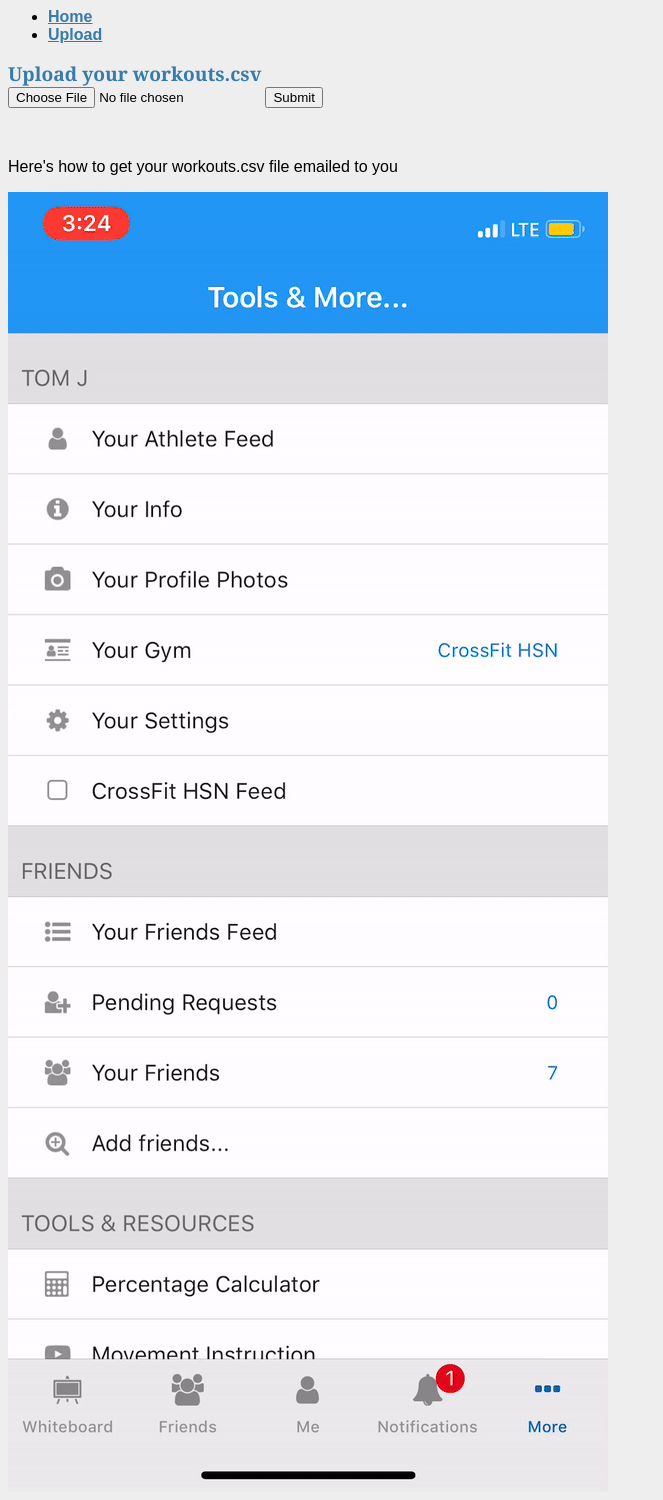
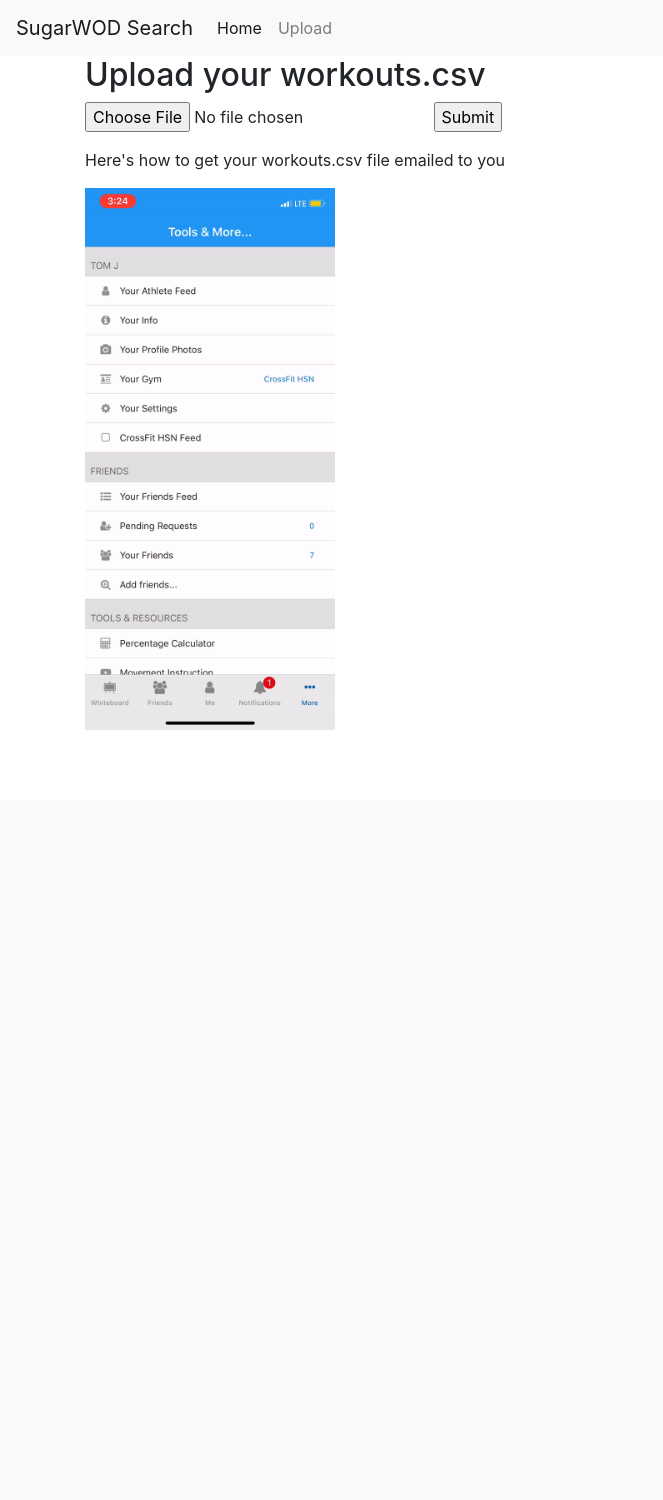
Before and after one commit to tjohnsen8/workout-search, a Flask app: page /upload in a window 1280 px wide. Shown: the whole page, without its empty margins (0-663 px from the left). After the commit the page ends 730 px from the top, so only its background shows below. Run offline with Flask 2, Linux system fonts and the light colour scheme; some libraries are stand-ins or nearby versions.

Commit message:
Updated app to auto-reload, added bootstrap css & js, moved navigation into navbar, tried to apply the dry principle to the templates, introduced base.html and template partials as includes.

```diff
--- a/app.py
+++ b/app.py
@@ -16,7 +16,7 @@ def home():
 	search = WorkoutSearchForm(request.form)
 	if request.method == 'POST':
 		return search_results(search)
-	return render_template("main.html", form=search)
+	return render_template("base.html", form=search)
 
 
 @application.route('/results')
@@ -25,7 +25,7 @@ def search_results(search):
 	results = SugarWodSearch(search_string)
 	table = WorkoutResults([Workout(result) for result in results])
 	table.border = True
-	return render_template("main.html", form=search, table=table)
+	return render_template("_search.html", form=search, table=table)
 
 
 @application.route('/upload', methods=['GET', 'POST'])
@@ -43,5 +43,6 @@ def upload():
 
 
 if __name__ == '__main__':
+	application.config['TEMPLATES_AUTO_RELOAD'] = True
 	application.secret_key = os.urandom(12)
 	application.run(host='0.0.0.0')
--- a/static/style.css
+++ b/static/style.css
@@ -1,18 +1,61 @@
-body            { font-family: sans-serif; background: #eee; }
-a, h1, h2       { color: #377ba8; }
-h1, h2          { font-family: 'Georgia', serif; margin: 0; }
-h1              { border-bottom: 2px solid #eee; }
-h2              { font-size: 1.2em; }
-
-.page           { margin: 2em auto; width: 35em; border: 5px solid #ccc;
-                  padding: 0.8em; background: white; }
-.entries        { list-style: none; margin: 0; padding: 0; }
-.entries li     { margin: 0.8em 1.2em; }
-.entries li h2  { margin-left: -1em; }
-.add-entry      { font-size: 0.9em; border-bottom: 1px solid #ccc; }
-.add-entry dl   { font-weight: bold; }
-.metanav        { text-align: right; font-size: 0.8em; padding: 0.3em;
-                  margin-bottom: 1em; background: #fafafa; }
-.flash          { background: #cee5F5; padding: 0.5em;
-                  border: 1px solid #aacbe2; }
-.error          { background: #f0d6d6; padding: 0.5em; }
+body {
+  font-family: sans-serif;
+  background: #eee;
+}
+a,
+h1,
+h2 {
+  color: #377ba8;
+}
+h1,
+h2 {
+  font-family: "Georgia", serif;
+  margin: 0;
+}
+h1 {
+  border-bottom: 2px solid #eee;
+}
+h2 {
+  font-size: 1.2em;
+}
+.page {
+  margin: 2em auto;
+  width: 35em;
+  border: 5px solid #ccc;
+  padding: 0.8em;
+  background: white;
+}
+.entries {
+  list-style: none;
+  margin: 0;
+  padding: 0;
+}
+.entries li {
+  margin: 0.8em 1.2em;
+}
+.entries li h2 {
+  margin-left: -1em;
+}
+.add-entry {
+  font-size: 0.9em;
+  border-bottom: 1px solid #ccc;
+}
+.add-entry dl {
+  font-weight: bold;
+}
+.metanav {
+  text-align: right;
+  font-size: 0.8em;
+  padding: 0.3em;
+  margin-bottom: 1em;
+  background: #fafafa;
+}
+.flash {
+  background: #cee5f5;
+  padding: 0.5em;
+  border: 1px solid #aacbe2;
+}
+.error {
+  background: #f0d6d6;
+  padding: 0.5em;
+}
--- /dev/null
+++ b/templates/_head.html
@@ -0,0 +1,2 @@
+<link rel=stylesheet type=text/css href="{{ url_for('static', filename='style.css') }}">
+<link rel="stylesheet" href="https://stackpath.bootstrapcdn.com/bootstrap/4.1.1/css/bootstrap.min.css" integrity="sha384-WskhaSGFgHYWDcbwN70/dfYBj47jz9qbsMId/iRN3ewGhXQFZCSftd1LZCfmhktB" crossorigin="anonymous">
--- /dev/null
+++ b/templates/_scripts.html
@@ -0,0 +1,3 @@
+<script src="https://code.jquery.com/jquery-3.3.1.slim.min.js" integrity="sha384-q8i/X+965DzO0rT7abK41JStQIAqVgRVzpbzo5smXKp4YfRvH+8abtTE1Pi6jizo" crossorigin="anonymous"></script>
+<script src="https://cdnjs.cloudflare.com/ajax/libs/popper.js/1.14.3/umd/popper.min.js" integrity="sha384-ZMP7rVo3mIykV+2+9J3UJ46jBk0WLaUAdn689aCwoqbBJiSnjAK/l8WvCWPIPm49" crossorigin="anonymous"></script>
+<script src="https://stackpath.bootstrapcdn.com/bootstrap/4.1.1/js/bootstrap.min.js" integrity="sha384-smHYKdLADwkXOn1EmN1qk/HfnUcbVRZyYmZ4qpPea6sjB/pTJ0euyQp0Mk8ck+5T" crossorigin="anonymous"></script>
--- /dev/null
+++ b/templates/base.html
@@ -0,0 +1,29 @@
+<!DOCTYPE html>
+<html lang="en">
+<head>
+<title>SugarWOD Search | {% block title %}{% endblock %}</title>
+{% include '_head.html' %}
+</head>
+<body>
+    <nav class="navbar navbar-expand-lg navbar-light bg-light">
+        <a class="navbar-brand" href="#">SugarWOD Search</a>
+        <button class="navbar-toggler" type="button" data-toggle="collapse" data-target="#navbarSupportedContent" aria-controls="navbarSupportedContent" aria-expanded="false" aria-label="Toggle navigation">
+            <span class="navbar-toggler-icon"></span>
+        </button>
+
+        <div class="collapse navbar-collapse" id="navbarSupportedContent">
+            <ul class="navbar-nav mr-auto">
+                <li class="nav-item active"><a class="nav-link" href="{{ url_for('home') }}">Home</a></li>
+                <li class="nav-item"><a class="nav-link" href="{{ url_for('upload') }}">Upload</a></li>
+            </ul>
+        </div>
+    </nav>
+
+    <div class="container">
+        <!-- include individual page partials -->
+        {% block content %}{% endblock %}
+        {% block upload %}{% endblock %}
+    </div>
+    {% include '_scripts.html' %}
+</body>
+</html>
--- a/templates/upload.html
+++ b/templates/upload.html
@@ -1,20 +1,7 @@
-<doctype html>
-<link rel=stylesheet type=text/css href="{{ url_for('static', filename='style.css') }}">
-<head>
-  <title>SugarWOD Search</title>
-</head>
+{% extends 'base.html' %}
+{% block title %}Upload{% endblock %}
+{% block upload %}
 
-<header>
-  <div class="container">
-    <strong><nav>
-      <ul class="menu">
-        <li><a href="{{ url_for('home') }}">Home</a></li>
-        <li><a href="{{ url_for('upload') }}">Upload</a></li>
-      </ul>
-    </nav></strong>
-  </div>
-</header>
- <body>
 <h2>Upload your workouts.csv</h2>
 <form method = "POST" enctype = "multipart/form-data">
     <input type = "file" name = "file" />
@@ -23,8 +10,6 @@
 
 <p>{{ message }}</p>
 
-    <br/>
-
 <p>Here's how to get your workouts.csv file emailed to you</p>
-    <img src="static/sugarwod.gif"/>
-</body>
+<img src="static/sugarwod.gif" width="250"/>
+{% endblock %}
```
Also changed, not shown: templates/_search.html (added, +17 -0 lines), templates/main.html (+31 -14 lines). Lines whose indentation alone changed are shown as unchanged.
